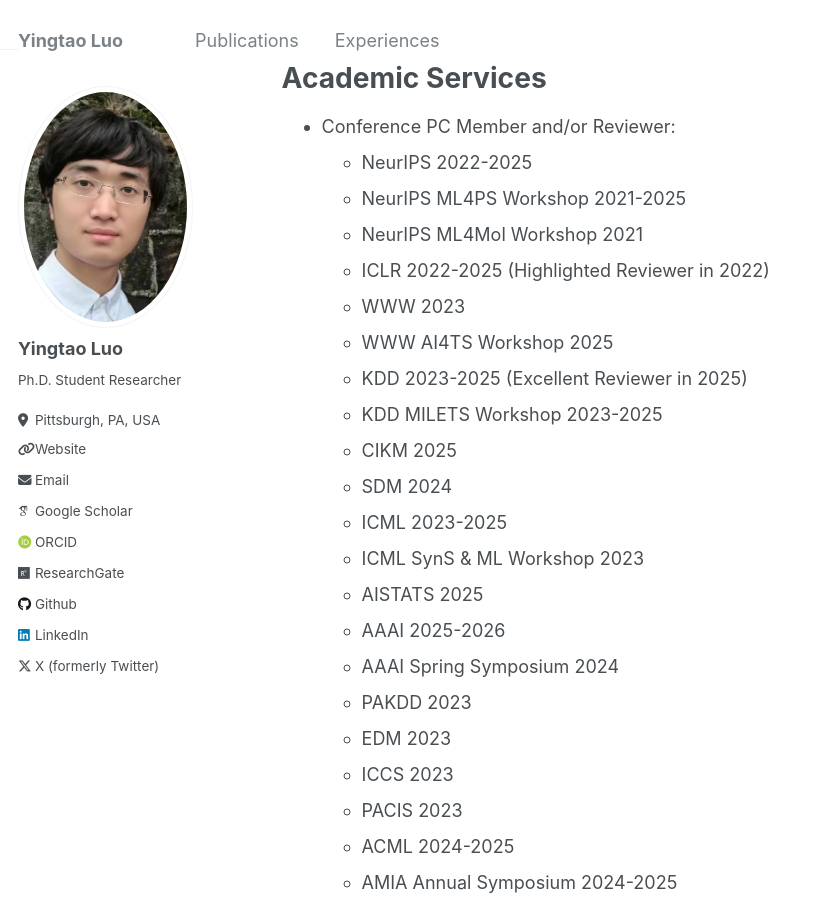
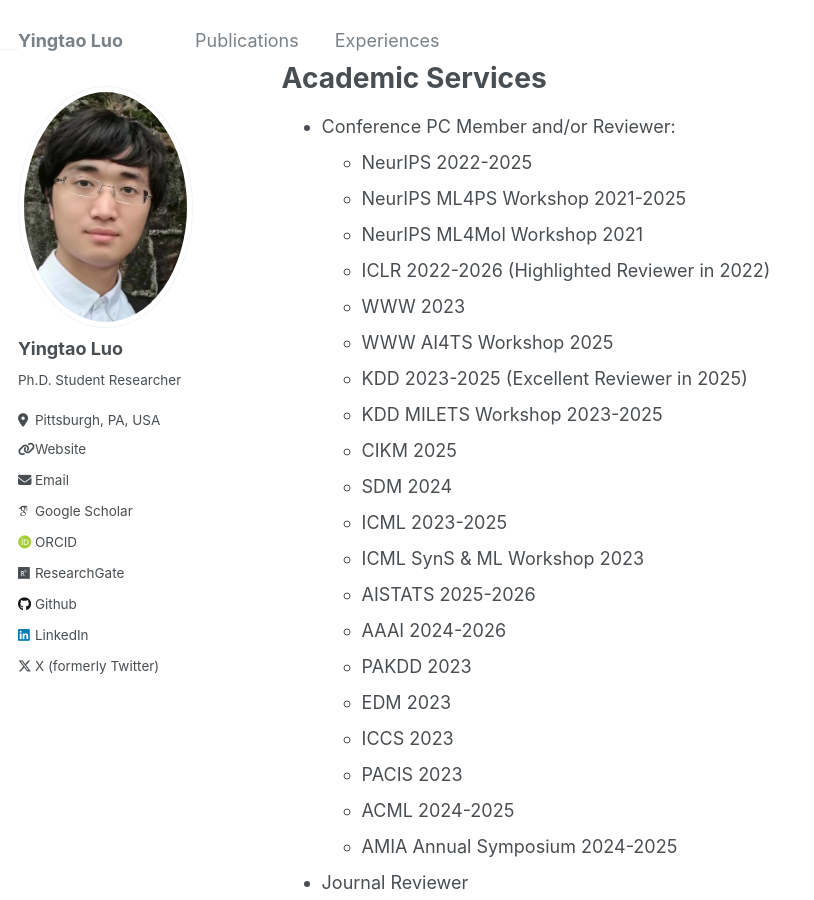
Before and after one commit to yingtaoluo/yingtaoluo.github.io, a Jekyll site: the page built from _pages/experiences.md, in a window 1280 px wide and 900 px high, scrolled down 664 px. Shown: the whole window, without its empty margins (0-814 px from the left). Built offline with Jekyll 4.4.1, drawn with Linux system fonts in a browser that asks for light colours; some web fonts are replaced.

Commit message:
Update experiences.md

```diff
--- a/_pages/experiences.md
+++ b/_pages/experiences.md
@@ -34,7 +34,7 @@ Academic Services
   * NeurIPS 2022-2025
   * NeurIPS ML4PS Workshop 2021-2025
   * NeurIPS ML4Mol Workshop 2021
-  * ICLR 2022-2025 (Highlighted Reviewer in 2022)
+  * ICLR 2022-2026 (Highlighted Reviewer in 2022)
   * WWW 2023
   * WWW AI4TS Workshop 2025
   * KDD 2023-2025 (Excellent Reviewer in 2025)
@@ -43,9 +43,8 @@ Academic Services
   * SDM 2024
   * ICML 2023-2025
   * ICML SynS & ML Workshop 2023
-  * AISTATS 2025
-  * AAAI 2025-2026
-  * AAAI Spring Symposium 2024
+  * AISTATS 2025-2026
+  * AAAI 2024-2026
   * PAKDD 2023
   * EDM 2023
   * ICCS 2023
```
